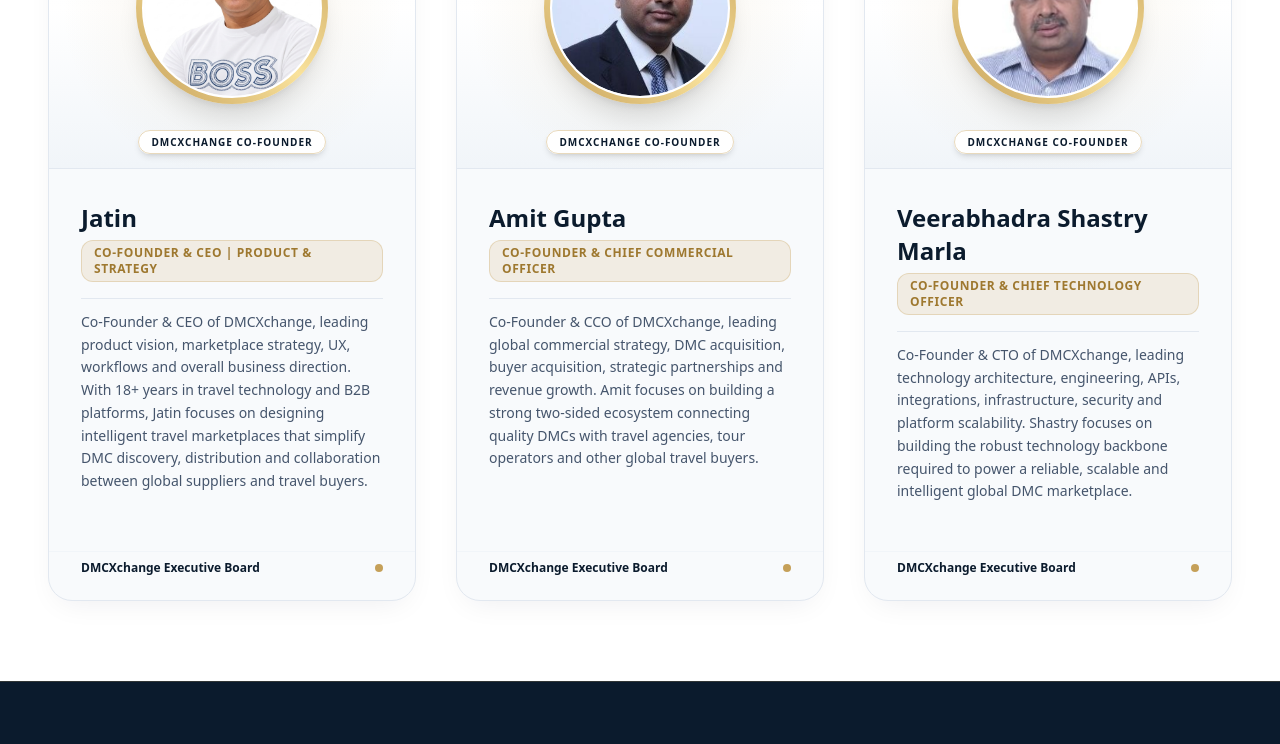
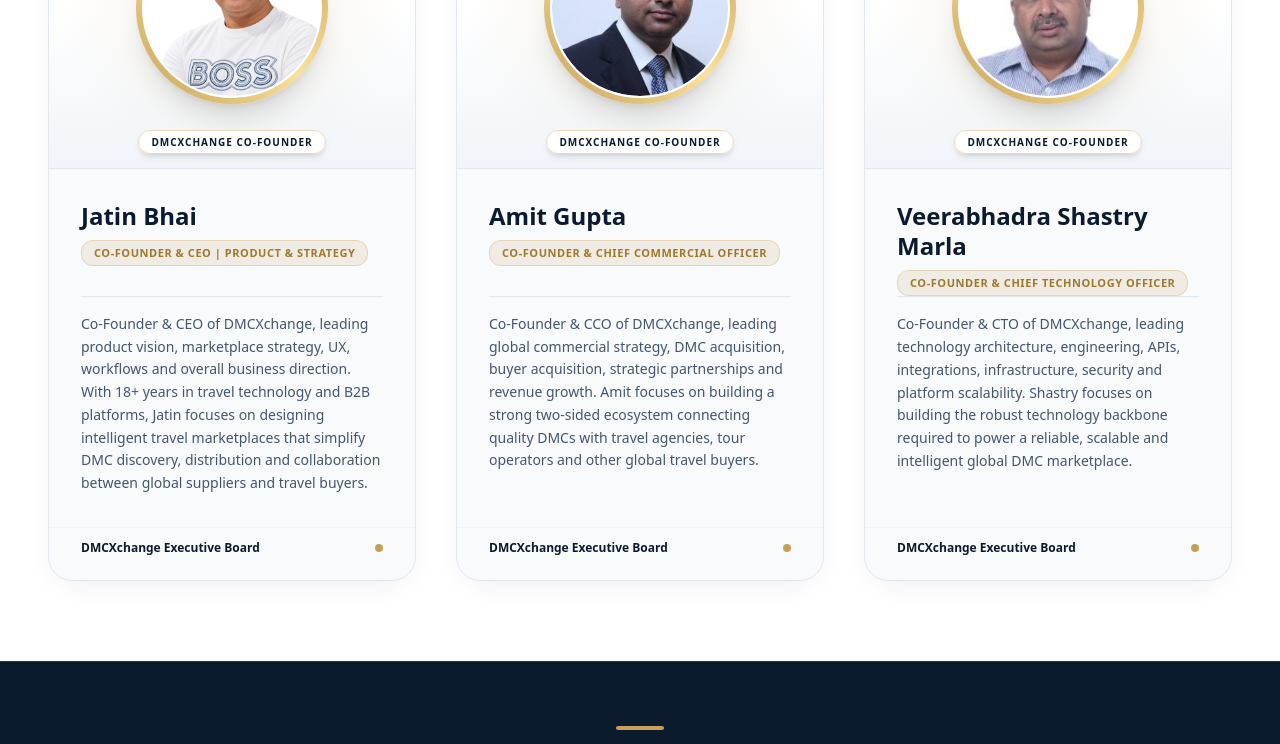
Before and after one commit to jatin1978-jb/dmchub, a Next.js app: page /team in a window 1280 px wide. Shown: the part 695-1439 px from the top of the page. Built offline with nearby package versions, Linux system fonts and the light colour scheme.

Commit message:
rename-jatin-to-jatin-bhai-and-align-team-cards-symmetrically

```diff
--- a/src/app/team/page.tsx
+++ b/src/app/team/page.tsx
@@ -21,9 +21,9 @@
 
   const teamMembers = [
     {
-      name: "Jatin",
+      name: "Jatin Bhai",
       role: "Co-Founder & CEO | Product & Strategy",
-      initials: "J",
+      initials: "JB",
       image: "/team/jatin.jpg",
       bio: "Co-Founder & CEO of DMCXchange, leading product vision, marketplace strategy, UX, workflows and overall business direction. With 18+ years in travel technology and B2B platforms, Jatin focuses on designing intelligent travel marketplaces that simplify DMC discovery, distribution and collaboration between global suppliers and travel buyers.",
       gradient: "from-[#0B1B2D] via-[#162B44] to-[#1E3A5F]"
@@ -184,24 +184,30 @@
                       </div>
 
                       {/* Content Body */}
-                      <div className="p-6 sm:p-8 space-y-4">
+                      <div className="p-6 sm:p-8 space-y-4 flex-1 flex flex-col justify-between">
                         <div>
-                          <h3 className="text-2xl font-bold font-serif text-[#0B1B2D] mb-1.5 leading-snug">
+                          {/* Name & Role Header - Uniform Height */}
+                          <div className="min-h-[85px] sm:min-h-[95px] flex flex-col justify-start">
+                            <h3 className="text-xl sm:text-2xl font-bold font-serif text-[#0B1B2D] mb-2 leading-tight">
                               {member.name}
                             </h3>
-                          <div className="text-xs font-bold uppercase tracking-wider text-[#9E782F] bg-[#C5A059]/15 px-3 py-1 rounded-lg border border-[#C5A059]/30 inline-block">
+                            <div>
+                              <span className="text-[11px] font-bold uppercase tracking-wider text-[#9E782F] bg-[#C5A059]/15 px-3 py-1 rounded-lg border border-[#C5A059]/30 inline-block">
                                 {member.role}
+                              </span>
                             </div>
                           </div>
 
-                        <p className="text-xs sm:text-sm text-slate-600 leading-relaxed pt-3 border-t border-slate-200">
+                          {/* Bio Paragraph - Equal Spacing */}
+                          <p className="text-xs sm:text-sm text-slate-600 leading-relaxed pt-4 border-t border-slate-200 font-normal">
                             {member.bio}
                           </p>
                         </div>
                       </div>
+                    </div>
 
                     {/* Card Footer Accent */}
-                    <div className="px-6 sm:px-8 pb-6 pt-2 flex items-center justify-between text-xs text-slate-400 border-t border-slate-100 mt-4">
+                    <div className="px-6 sm:px-8 pb-6 pt-3 flex items-center justify-between text-xs text-slate-400 border-t border-slate-100">
                       <span className="font-semibold text-[#0B1B2D]">DMCXchange Executive Board</span>
                       <span className="w-2 h-2 rounded-full bg-[#C5A059]" />
                     </div>
```
Also changed, not shown: 1 other file (tests, documents, lock files or other folders). Lines whose indentation alone changed are shown as unchanged.
